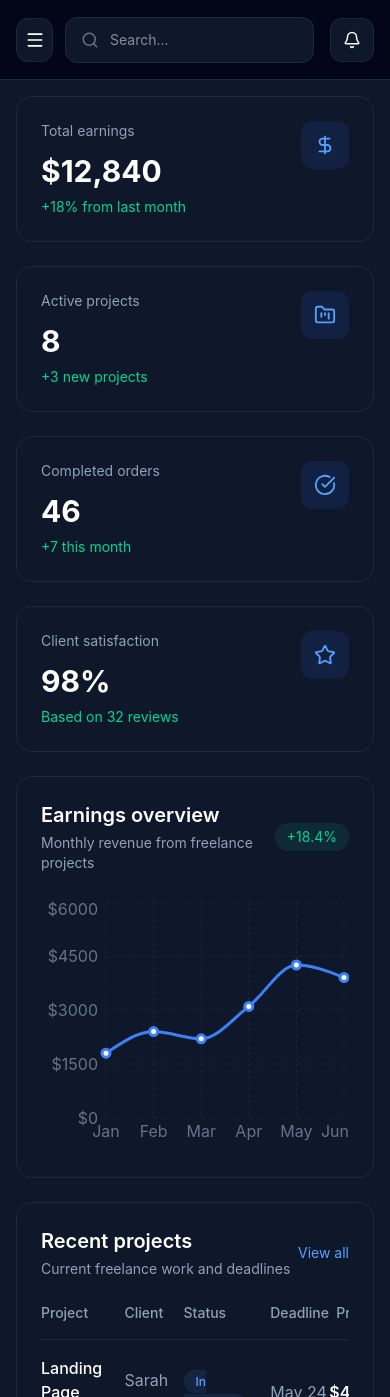
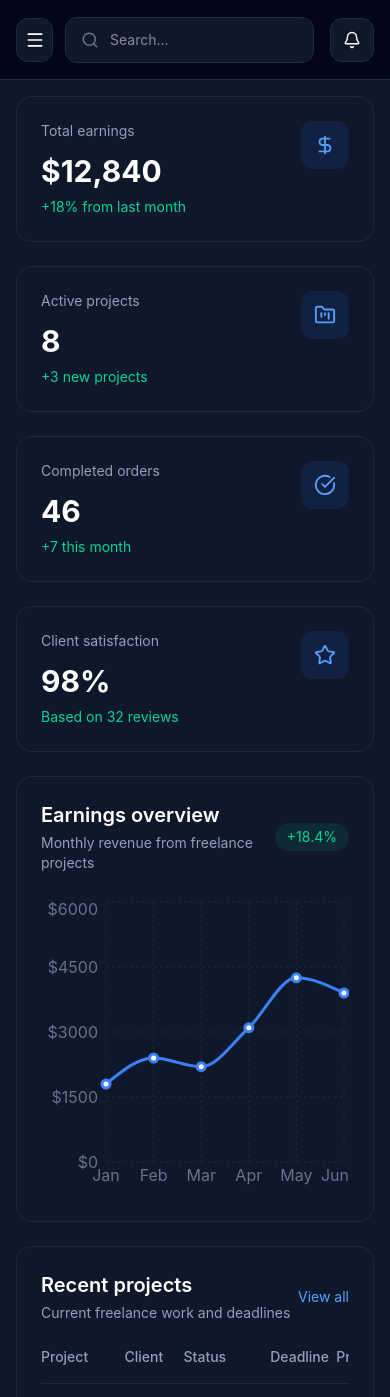
Before and after one commit to BohdanBedrynets/freelancer-dashboard, a React (Vite) app: page / in a window 390 px wide. Shown: the top 1397 px of the page. Built offline with nearby package versions, Linux system fonts and the light colour scheme.

Commit message:
Fix mobile chart responsiveness

```diff
--- a/src/sections/ChartSection.jsx
+++ b/src/sections/ChartSection.jsx
@@ -36,8 +36,8 @@ export default function ChartSection() {
         </span>
       </div>
 
-      <div className="h-64">
-        <ResponsiveContainer width="100%" height="100%">
+      <div className="h-[300px] min-w-0">
+        <ResponsiveContainer width="100%" height={300}>
           <LineChart data={earningsData}>
             <CartesianGrid strokeDasharray="3 3" stroke="#1e293b" />
 
```
